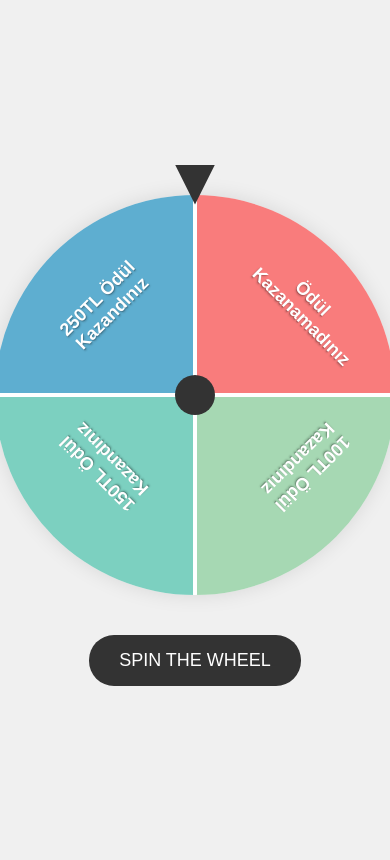
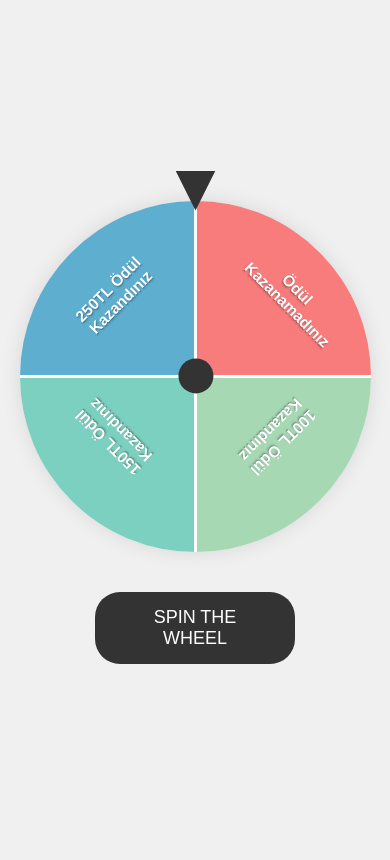
Before and after one commit to SERHA1/api-req, a Flask app: template templates/wheel.html in a window 390 px wide. After the commit the page ends 664 px from the top, so only its background shows below. Run offline with Flask 3, Linux system fonts and the light colour scheme; the template is opened without the code that fills it, so the values that code supplies are empty; some libraries are stand-ins or nearby versions.

Commit message:
mobile adj 1

```diff
--- a/templates/wheel.html
+++ b/templates/wheel.html
@@ -2,24 +2,28 @@
 <html>
 <head>
     <meta charset="UTF-8">
+    <meta name="viewport" content="width=device-width, initial-scale=1.0">
     <title>Fortune Wheel</title>
     <style>
         body {
             display: flex;
             justify-content: center;
             align-items: center;
-            height: 100vh;
+            min-height: 100vh;
             flex-direction: column;
             font-family: Arial, sans-serif;
             background-color: #f0f0f0;
             user-select: none;
+            margin: 0;
+            padding: 20px;
+            box-sizing: border-box;
         }
 
         .wheel-container {
             position: relative;
-            width: 400px;
-            height: 400px;
-            margin: 20px;
+            width: min(400px, 90vw);
+            height: min(400px, 90vw);
+            margin: 20px auto;
         }
 
         .wheel {
@@ -58,8 +62,8 @@
             color: white;
             font-weight: bold;
             text-shadow: 1px 1px 2px rgba(0,0,0,0.7);
-            font-size: 18px;
-            width: 120px;
+            font-size: clamp(12px, 4vw, 18px);
+            width: 30%;
             text-align: center;
             z-index: 5;
             transform-origin: center;
@@ -71,33 +75,33 @@
 
         /* Position text in the middle of each segment - adjusted for diagonal positioning */
         .text-label:nth-child(1) {
-            top: 90px;
-            left: 250px;
+            top: 22%;
+            left: 62%;
             transform: rotate(45deg);
         }
 
         .text-label:nth-child(2) {
-            top: 250px;
-            left: 250px;
+            top: 62%;
+            left: 58%;
             transform: rotate(135deg);
         }
 
         .text-label:nth-child(3) {
-            top: 250px;
-            left: 50px;
+            top: 62%;
+            left: 12%;
             transform: rotate(-135deg);
         }
 
         .text-label:nth-child(4) {
-            top: 90px;
-            left: 50px;
+            top: 22%;
+            left: 12%;
             transform: rotate(-45deg);
         }
 
         .wheel-center {
             position: absolute;
-            width: 40px;
-            height: 40px;
+            width: 10%;
+            height: 10%;
             background: #333;
             border-radius: 50%;
             top: 50%;
@@ -128,6 +132,7 @@
             cursor: pointer;
             margin-top: 20px;
             transition: background-color 0.3s;
+            width: min(200px, 80%);
         }
 
         .spin-button:hover:not(:disabled) {
@@ -140,7 +145,7 @@
         }
 
         .result-message {
-            font-size: 24px;
+            font-size: clamp(18px, 5vw, 24px);
             margin-top: 20px;
             text-align: center;
             display: none;
@@ -148,6 +153,28 @@
             border-radius: 10px;
             background: rgba(255,255,255,0.9);
             box-shadow: 0 2px 10px rgba(0,0,0,0.1);
+            width: min(400px, 90%);
+        }
+
+        /* Media queries for better mobile responsiveness */
+        @media (max-height: 600px) {
+            body {
+                padding: 10px;
+            }
+
+            .wheel-container {
+                margin: 10px auto;
+            }
+
+            .spin-button {
+                margin-top: 10px;
+                padding: 10px 20px;
+            }
+
+            .result-message {
+                margin-top: 10px;
+                padding: 15px;
+            }
         }
     </style>
 </head>
```
